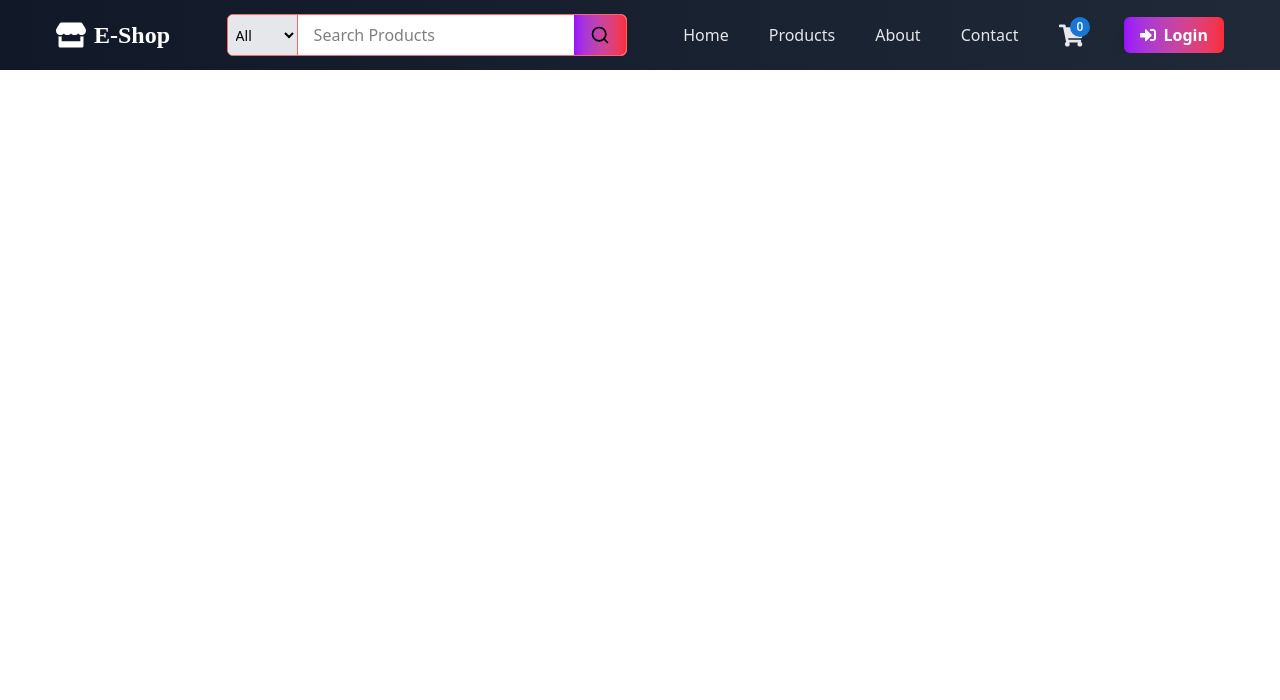
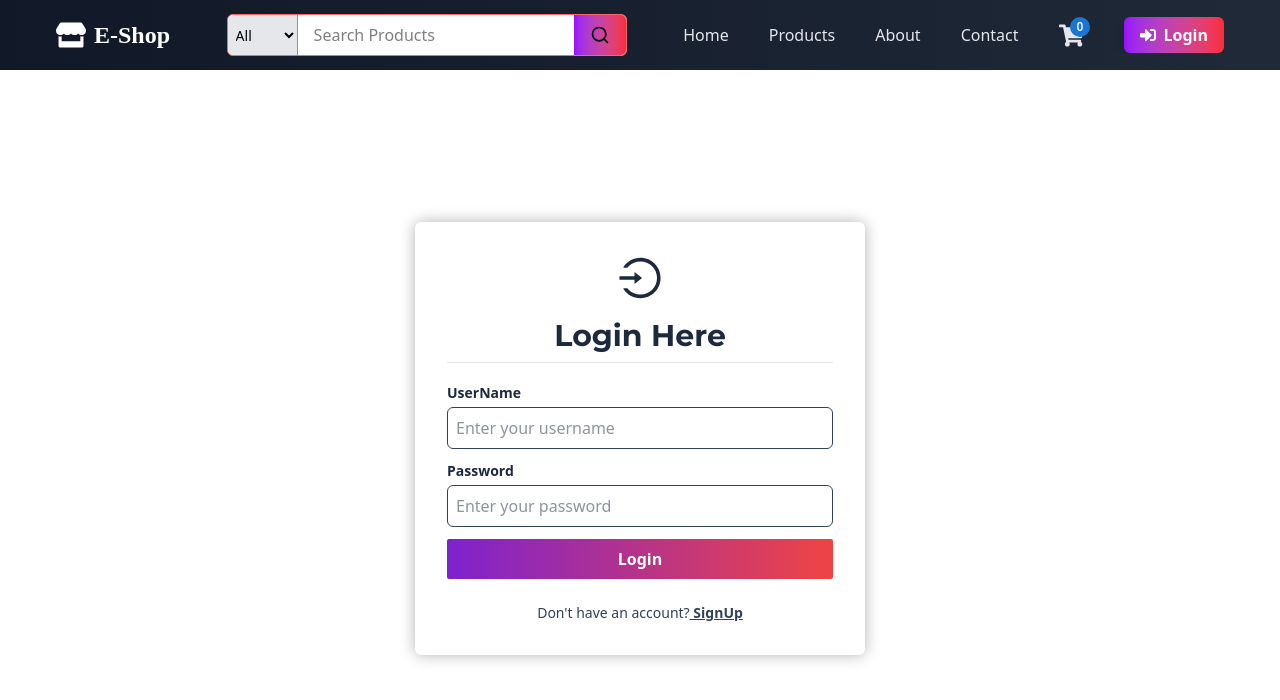
Before and after one commit to AkshitShekhawat/ecommerce-project, a React (Vite) app in the folder ecom-frontend/: page /login in a window 1280 px wide. Shown: the top 700 px of the page. Built offline with nearby package versions, Linux system fonts and the light colour scheme.

Commit message:
Setting up Login Interface

```diff
--- a/ecom-frontend/package.json
+++ b/ecom-frontend/package.json
@@ -14,6 +14,7 @@
     "@emotion/styled": "^11.14.1",
     "@headlessui/react": "^2.2.6",
     "@mui/material": "^7.2.0",
+    "@react-icons/all-files": "^4.1.0",
     "@reduxjs/toolkit": "^2.8.2",
     "@tailwindcss/vite": "^4.1.11",
     "axios": "^1.11.0",
--- a/ecom-frontend/src/App.jsx
+++ b/ecom-frontend/src/App.jsx
@@ -9,6 +9,9 @@ import Contact from './components/Contact'
 import { Toaster } from 'react-hot-toast'
 import React from 'react'
 import Cart from './components/cart/Cart'
+import LogIn from './components/auth/LogIn'
+
+
 
 function App() {
 
@@ -22,6 +25,7 @@ function App() {
         <Route path='/about' element={ <About/>}/>
         <Route path='/contact' element={ <Contact/>}/>
         <Route path='/cart' element={ <Cart/>}/>
+        <Route path='/login' element={ <LogIn/>}/>
       </Routes>
     </Router>
     <Toaster position='bottom-center' />
--- /dev/null
+++ b/ecom-frontend/src/components/auth/LogIn.jsx
@@ -0,0 +1,85 @@
+import { useState } from "react";
+import { useForm } from "react-hook-form";
+import { AiOutlineLogin } from "react-icons/ai";
+import { Link, useNavigate } from "react-router-dom";
+import InputField from "../shared/InputField";
+
+const LogIn = () => {
+    const navigate = useNavigate();
+    const [loader, setLoader] = useState(false);
+
+
+    const {
+        register,
+        handleSubmit,
+        formState: {errors},
+    } = useForm({
+        mode: "onTouched",
+    });
+
+    const loginHandler = async (data) => {
+        console.log("Login Click");
+        // dispatch(authenticateSignInUser(data, toast, reset, navigate, setLoader));
+    };
+
+    return (
+        <div className="min-h-[calc(100vh-64px)] flex justify-center items-center">
+            <form
+                onSubmit={handleSubmit(loginHandler)}
+                className="sm:w-[450px] w-[360px] shadow-custom py-8 sm:px-8 px-4 rounded-md">
+                    <div className="flex flex-col items-center justify-center space-y-4">
+                        <AiOutlineLogin className="text-slate-800 text-5xl"/>
+                        <h1 className="text-slate-800 text-center font-montserrat lg:text-3xl text-2xl font-bold">
+                            Login Here
+                        </h1>
+                    </div>
+                    <hr className="mt-2 mb-5 text-black" />
+                    <div className="flex flex-col gap-3">
+                        <InputField
+                            label="UserName"
+                            required
+                            id="username"
+                            type="text"
+                            message="*UserName is required"
+                            placeholder="Enter your username"
+                            register={register}
+                            errors={errors}
+                            />
+
+                        <InputField
+                            label="Password"
+                            required
+                            id="password"
+                            type="password"
+                            message="*Password is required"
+                            placeholder="Enter your password"
+                            register={register}
+                            errors={errors}
+                            />
+                    </div>
+
+                    <button
+                        disabled={loader}
+                        className="bg-button-gradient flex gap-2 items-center justify-center font-semibold text-white w-full py-2 hover:text-slate-400 transition-colors duration-100 rounded-xs my-3"
+                        type="submit">
+                        {loader ? (
+                            <>Loading...</>
+                        ) : (
+                            <>Login</>
+                        )}
+                    </button>
+
+                    <p className="text-center text-sm text-slate-700 mt-6">
+                        Don't have an account?
+                        <Link
+                            className="font-semibold underline hover:text-black"
+                            to="/register">
+                          <span> SignUp</span></Link>
+                    </p>
+
+            </form>
+        </div>
+    );
+}
+
+export default LogIn;
```
Also changed, not shown: 1 other file (tests, documents, lock files or other folders).
